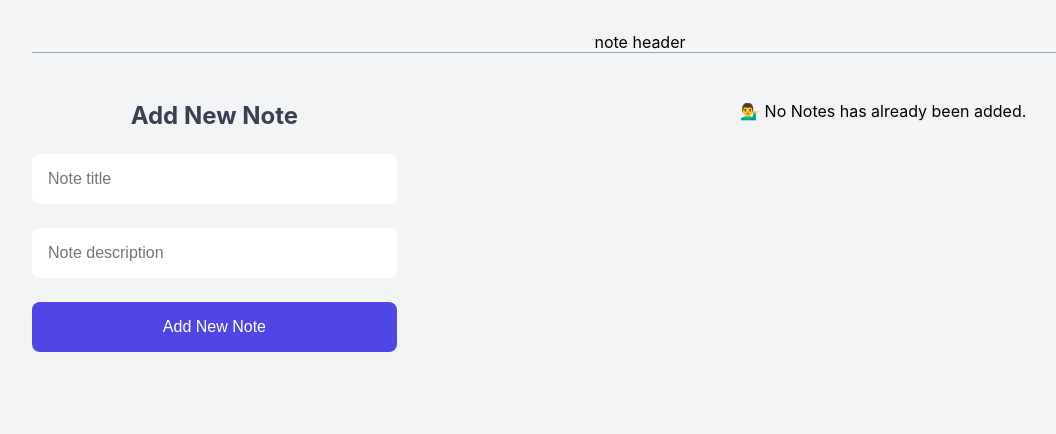
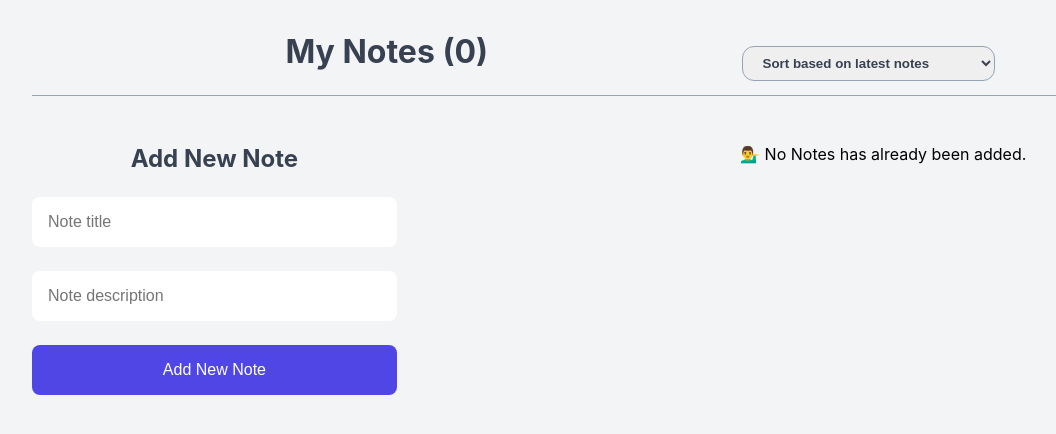
Before and after one commit to Aminrtp/Note-App, a React (Vite) app: page / in a window 1280 px wide. Shown: the top 434 px of the page, without its empty margins (0-1056 px from the left). Built offline with nearby package versions, Linux system fonts and the light colour scheme.

Commit message:
making  header

```diff
--- a/src/App.jsx
+++ b/src/App.jsx
@@ -3,13 +3,14 @@ import "./App.css";
 import AddNewNote from "./components/AddNewNote";
 import NoteList from "./components/NoteList";
 import NoteStatus from "./components/NoteStatus";
+import NoteHeader from "./components/NoteHeader";
 
 function App() {
   const [notes, setNotes] = useState([]);
+  const [sortby, setSortBy] = useState("latest");
 
   const handleAdd = (newNote) => {
     setNotes((prev) => [...prev, newNote])
-
   }
 
   const handleDelete = (id) => {
@@ -23,17 +24,22 @@ function App() {
         p.id === id ? { ...p, completed: !p.completed } : p
       )
     );
+  }
 
-  }
 
   return (
     <div className="container">
-      <div className="note-header">note header</div>
+      <NoteHeader notes={notes}
+        sortby={sortby}
+        onSort={(e) => setSortBy(e.target.value)}
+      />
+
       <div className="note-app">
         <AddNewNote handleAdd={handleAdd} />
         <div className="note-container">
-          <NoteStatus notes={notes}/>
+          <NoteStatus notes={notes} />
           <NoteList
+          sortby={sortby}
             notes={notes}
             handleComplete={handleComplete}
             handleDelete={handleDelete} />
--- /dev/null
+++ b/src/components/NoteHeader.jsx
@@ -0,0 +1,18 @@
+import React, { useState } from 'react'
+
+function NoteHeader({ notes , sortby , onSort}) {
+
+    return (
+        <div className="note-header">
+            <h1>My Notes ({notes.length})</h1>
+
+            <select value={sortby} onChange={onSort}>
+                <option value="latest">Sort based on latest notes</option>
+                <option value="earliest">Sort based on earliest notes</option>
+                <option value="completed">Sort based on completed notes</option>
+            </select>
+        </div>
+    )
+}
+
+export default NoteHeader
--- a/src/components/NoteList.jsx
+++ b/src/components/NoteList.jsx
@@ -1,15 +1,29 @@
-function NoteList({ notes , handleDelete, handleComplete }) {
+function NoteList({ notes, handleDelete, handleComplete ,sortby }) {
+
+    let sortedNotes = notes;
+    if (sortby === "latest") {
+        sortedNotes = [...notes].sort((a, b) => new Date(b.createdAt) - new Date(a.createdAt))
+    }
+
+    if (sortby === "earliest") {
+        sortedNotes = [...notes].sort((a, b) => new Date(a.createdAt) - new Date(b.createdAt))
+    }
+
+    if (sortby === "completed") {
+        sortedNotes = [...notes].sort(
+            (a, b) => Number(a.completed) - Number(b.completed))
+    }
+
     return (
         <div className="note-list">
-            {
-            !notes? <div>not</div>:
-            notes.map((note) => (
+            {sortedNotes.map((note) => (
                         <NoteItem
                             key={note.id}
                             note={note}
                             handleComplete={handleComplete}
                             handleDelete={handleDelete} />
-            ))}
+                    ))
+            }
         </div>
     );
 }
@@ -23,7 +37,7 @@ function NoteItem({ note, handleDelete, handleComplete }) {
     }
     return (
 
-        <div className={`note-item ${note.completed? "completed":""}`}>
+        <div className={`note-item ${note.completed ? "completed" : ""}`}>
             <div className="note-item__header">
                 <div>
                     <p className="title">{note.title}</p>
@@ -36,7 +50,7 @@ function NoteItem({ note, handleDelete, handleComplete }) {
                         name={note.id}
                         id={note.id}
                         checked={note.completed}
-                        onChange={ handleComplete}
+                        onChange={handleComplete}
                         value={note.id}
                     />
                 </div>
```
Lines whose indentation alone changed are shown as unchanged.
